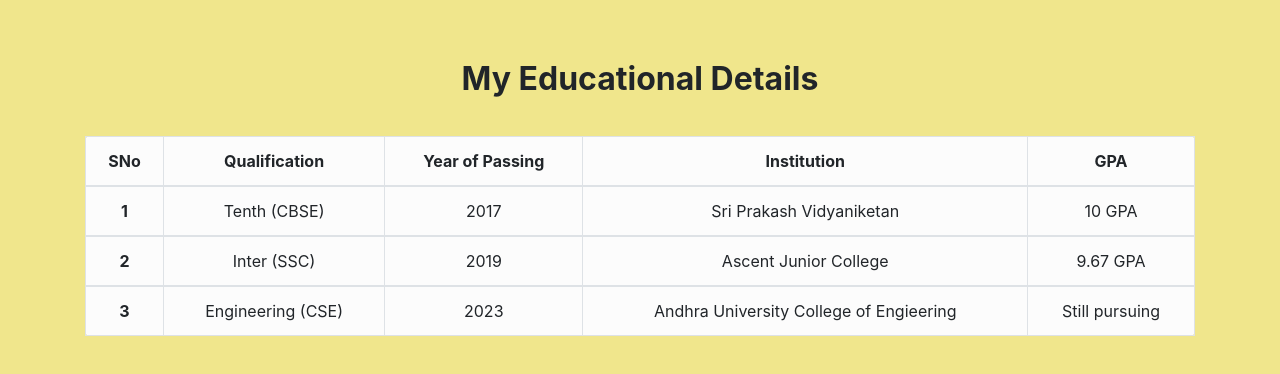
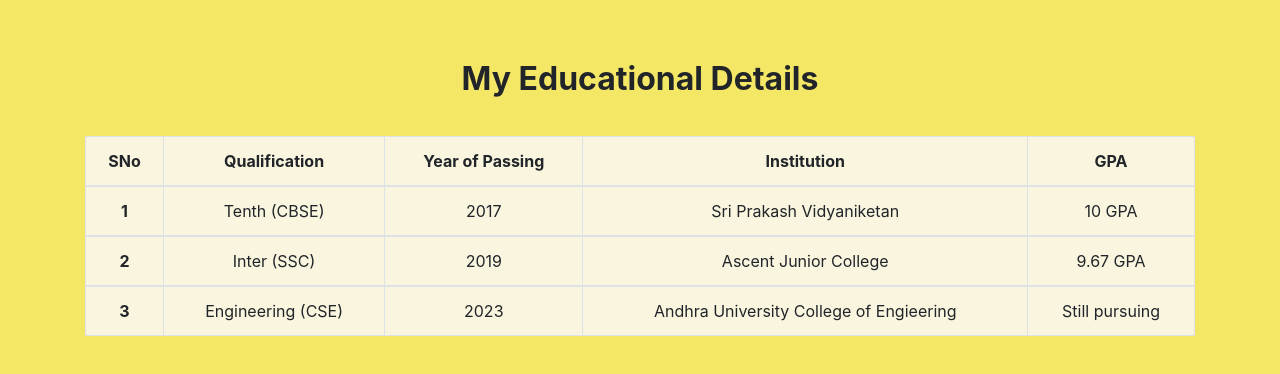
Before and after one commit to AnjaniSowmya/My-Table-Component, a React (Create React App) app: page / in a window 1280 px wide. Shown: the top 374 px of the page. Built offline with nearby package versions, Linux system fonts and the light colour scheme.

Commit message:
Fixed background colour for better look

```diff
--- a/src/components/Table.css
+++ b/src/components/Table.css
@@ -8,8 +8,9 @@
     color: #212529;
     padding: 30px;
     border: 2.5px;
-    background-color: rgb(252, 252, 252);
+    background-color: rgba(250, 248, 248, 0.822);
     border-radius: 5px;
+    border-color: black;
 }
 /**:not(#root){
     box-sizing : border-box;
@@ -27,7 +28,6 @@
     font-style: inherit;
     padding: 30px;
     margin-top: 30px;
-    text-shadow: lightgrey;
 }
 @media only screen and (max-width: 500px) {
     /* For mobile phones: */
--- a/src/index.css
+++ b/src/index.css
@@ -6,7 +6,7 @@
   -webkit-font-smoothing: antialiased;
   -moz-osx-font-smoothing: grayscale;
   text-align: center;
-  background-color: khaki;
+  background-color: rgb(245, 231, 102);
 }
 
 code {
```
